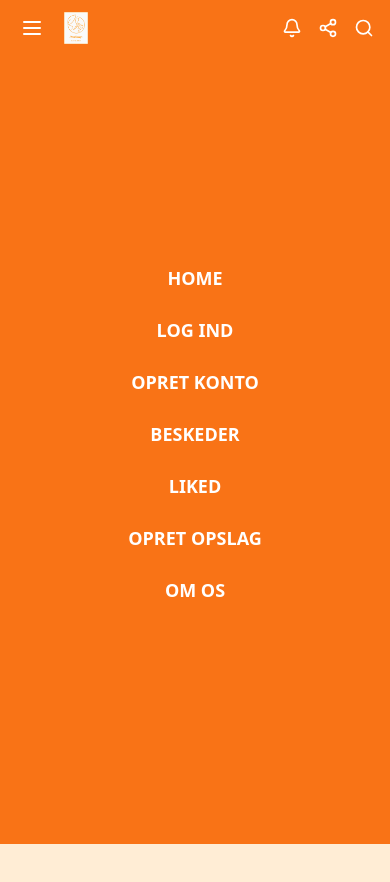
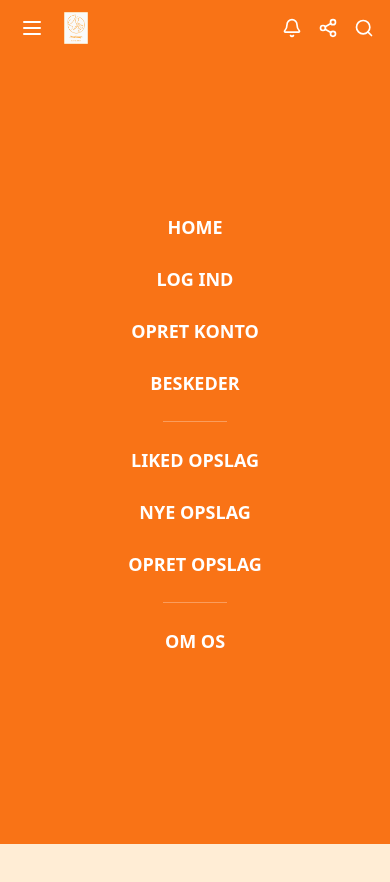
Before and after one commit to criller7070/roskilde-trade-app, a React (Vite) app in the folder frontend/: page / in a window 390 px wide. Both pictures are taken after a click on the button 32 px from the left and 28 px from the top of the page. Shown: the top 882 px of the page. Built offline with nearby package versions, Linux system fonts and the light colour scheme; no server answers.

Commit message:
update hamburger menu

```diff
--- a/frontend/src/components/Navbar.jsx
+++ b/frontend/src/components/Navbar.jsx
@@ -86,8 +86,13 @@ const Navbar = () => {
             </>
           )}
           <Link to="/chats" onClick={() => setOpen(false)}>Beskeder</Link>
-          <Link to="/items" onClick={() => setOpen(false)}>Liked</Link>
+
+          <div className="w-16 mx-auto border-t border-white/30 my-1"></div>
+          <Link to="/items" onClick={() => setOpen(false)}>Liked Opslag</Link>
+          <Link to="/items" onClick={() => setOpen(false)}>Nye Opslag</Link>
           <Link to="/add-item" onClick={() => setOpen(false)}>Opret Opslag</Link>
+          <div className="w-16 mx-auto border-t border-white/30 my-1"></div>
+
           <Link to="/about" onClick={() => setOpen(false)}>Om os</Link>
         </div>
       )}
```
